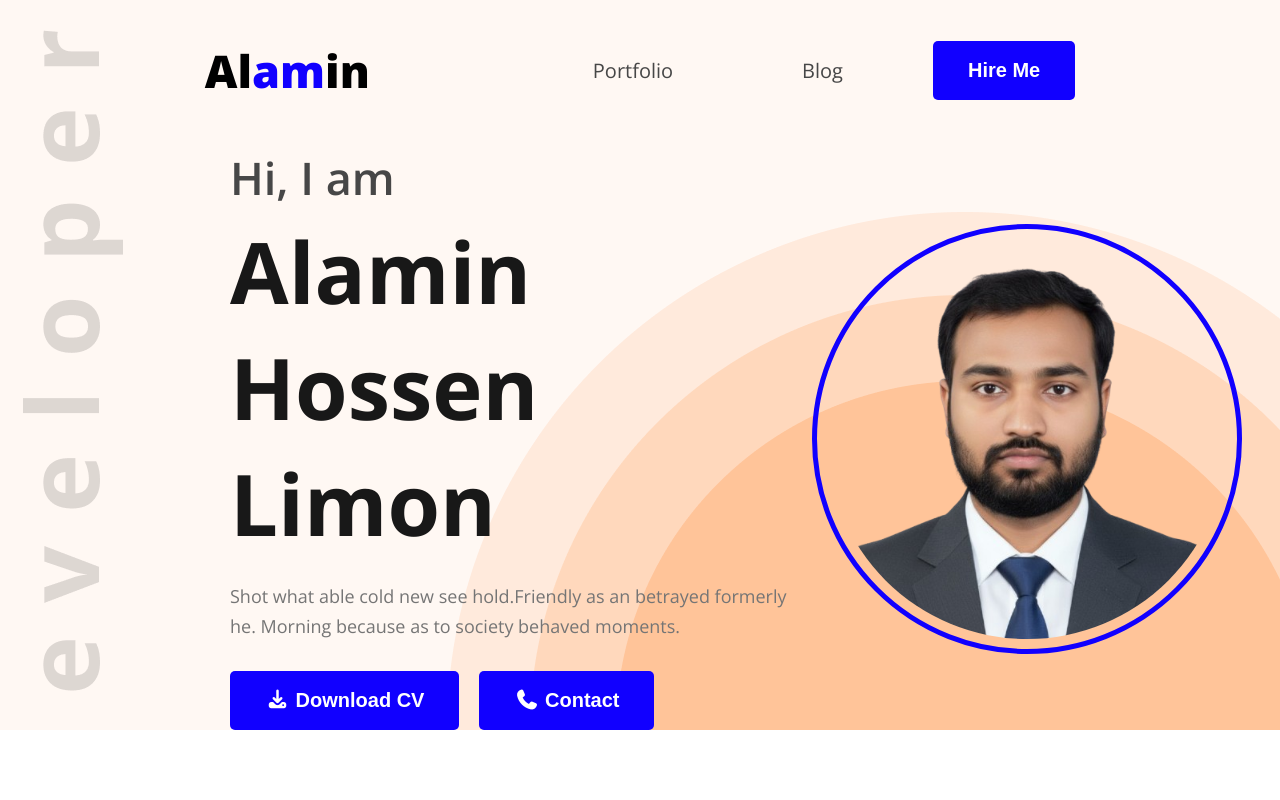
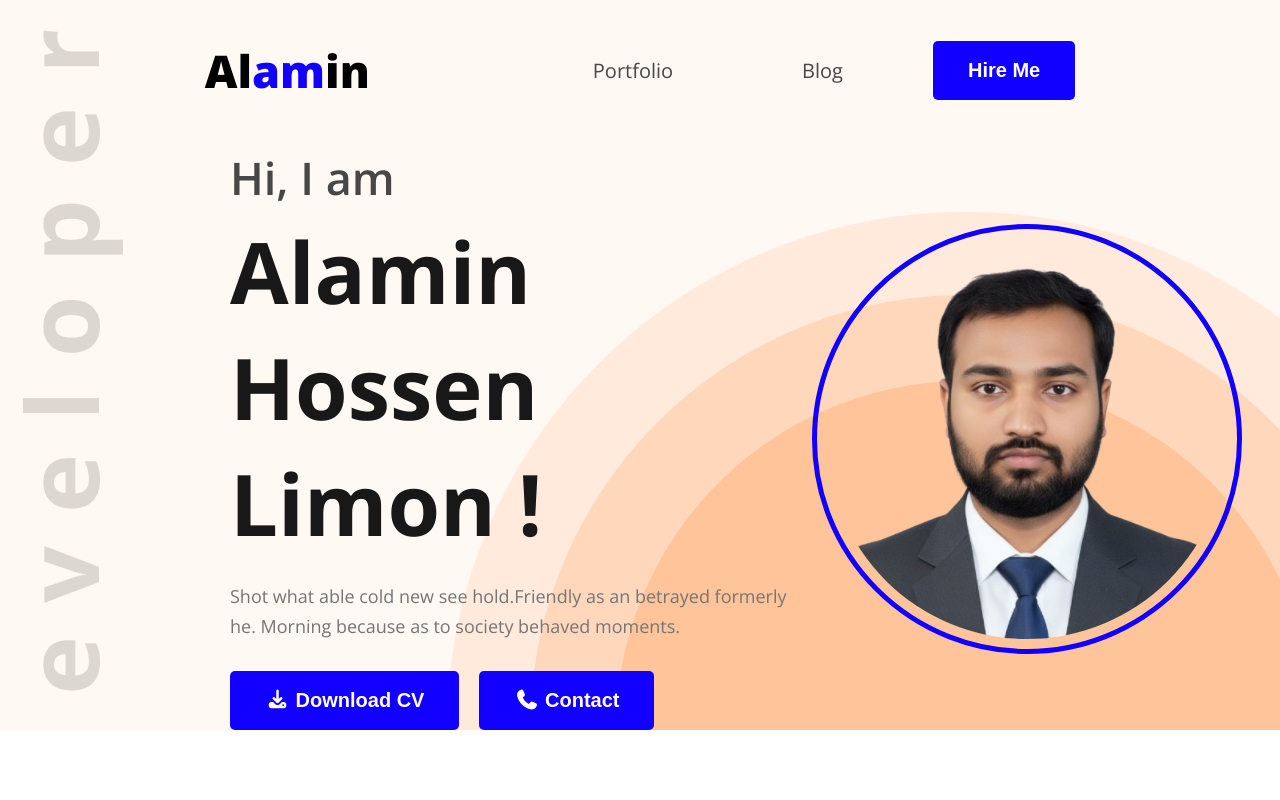
Before and after one commit to rakib97j/AlaminengHossen-portfolio, a plain HTML site: page index.html in a window 1280 px wide. Shown: the top 800 px of the page. Drawn offline with nearby package versions, Linux system fonts and the light colour scheme.

Commit message:
Change title and heading in index.html
Updated the title and banner heading in index.html.

```diff
--- a/index.html
+++ b/index.html
@@ -3,7 +3,7 @@
   <head>
     <meta charset="UTF-8" />
     <meta name="viewport" content="width=device-width, initial-scale=1.0" />
-    <title>Alamin Hossen Limon| portfolio</title>
+    <title>Alamin</title>
     <link rel="stylesheet" href="https://cdnjs.cloudflare.com/ajax/libs/font-awesome/7.0.1/css/all.min.css" integrity="sha512-2SwdPD6INVrV/lHTZbO2nodKhrnDdJK9/kg2XD1r9uGqPo1cUbujc+IYdlYdEErWNu69gVcYgdxlmVmzTWnetw==" crossorigin="anonymous" referrerpolicy="no-referrer" />
     <link rel="stylesheet" href="styles/portfolio.css" />
     <link rel="preconnect" href="https://fonts.googleapis.com" />
@@ -29,7 +29,7 @@
       <section id="banner">
         <div class="banner-content">
           <h2>Hi, I am</h2>
-          <h1>Alamin Hossen Limon</h1>
+          <h1>Alamin Hossen Limon ! </h1>
           <p>
             Shot what able cold new see hold.Friendly as an betrayed formerly
             he. Morning because as to society behaved moments.
```
